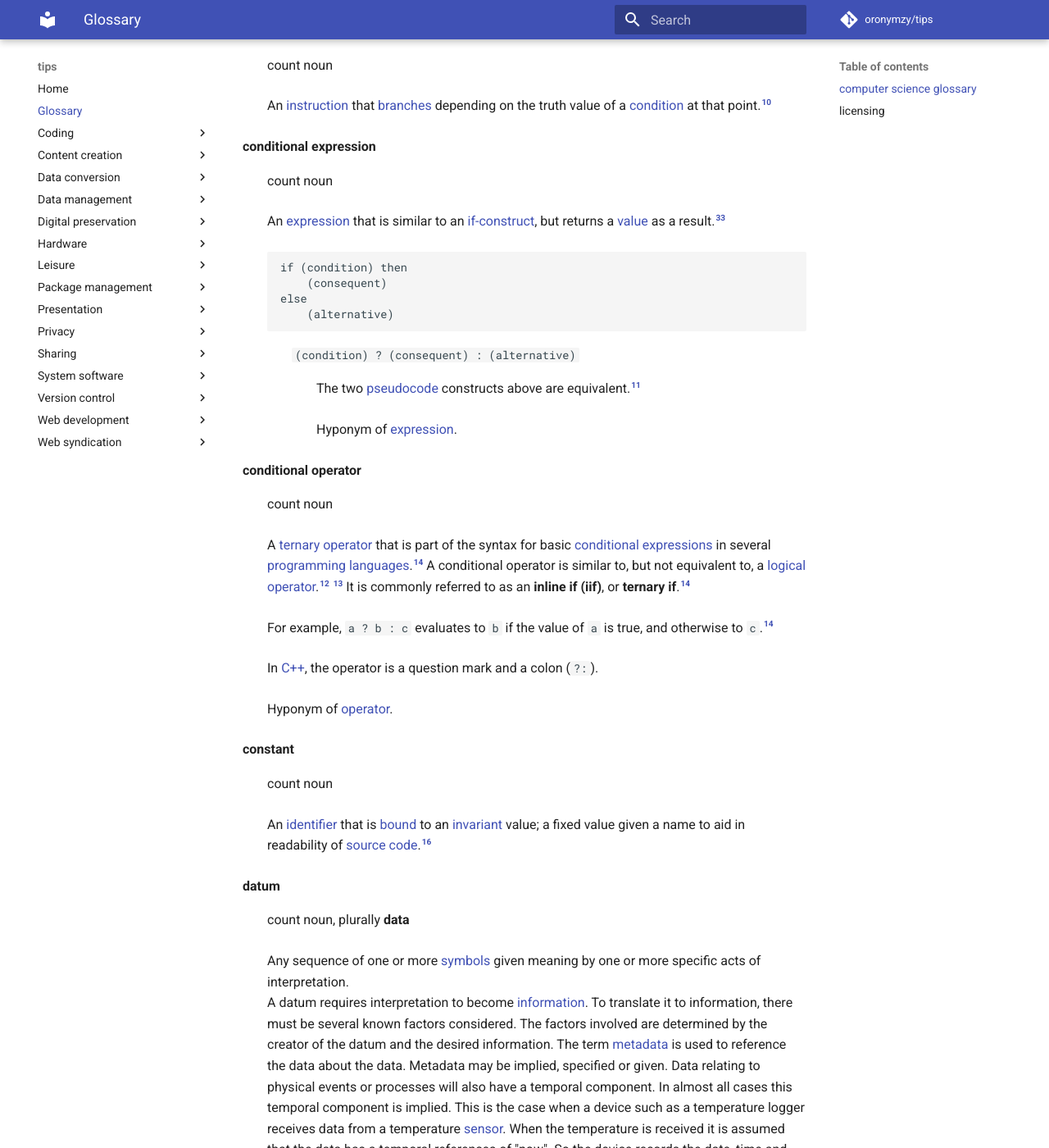
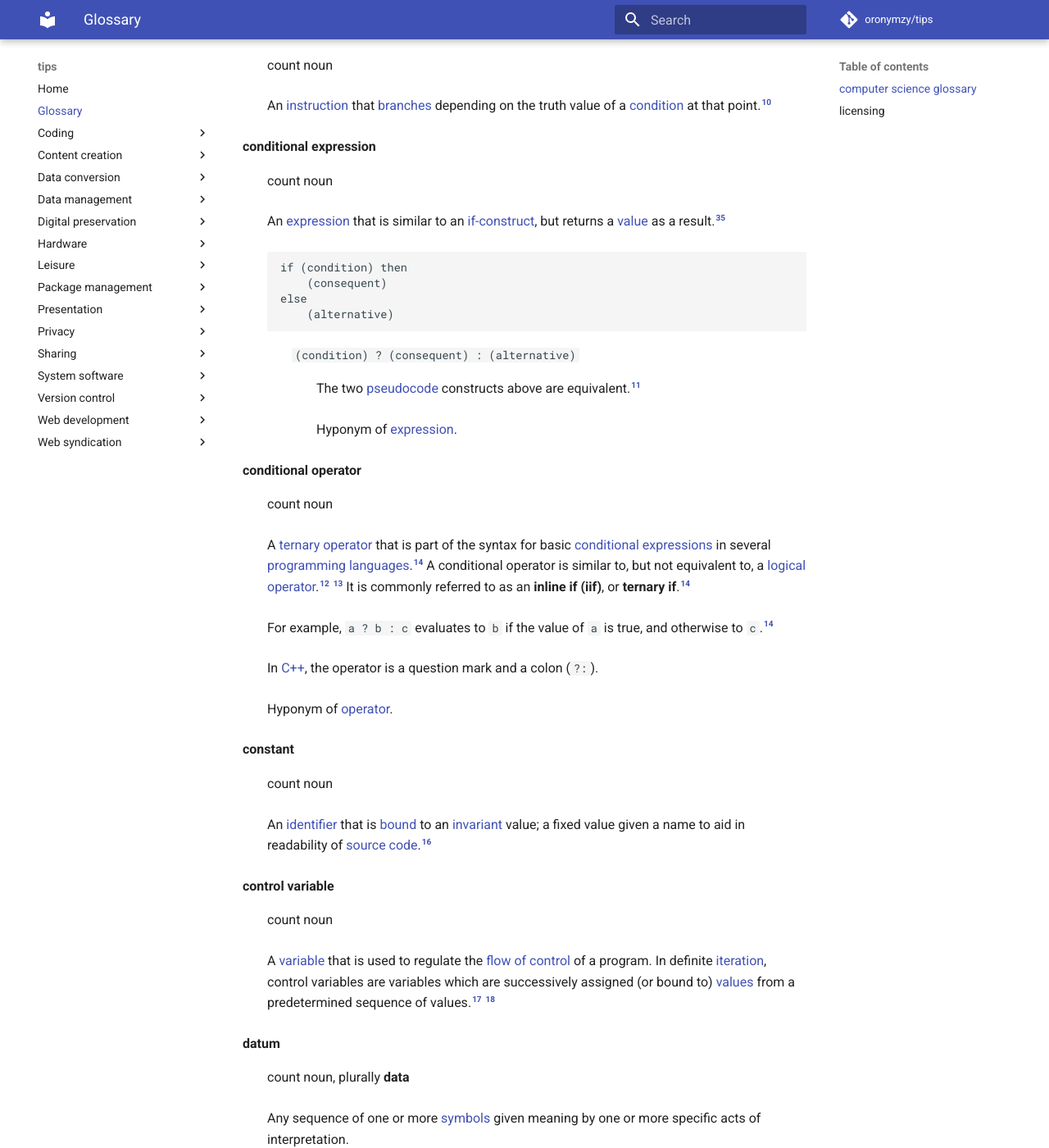
Before and after one commit to oronymzy/tips, an MkDocs documentation site: the page built from docs/glossry.md, in a window 1280 px wide and 1400 px high, scrolled down 2917 px. Shown: the whole window at 82% size. Built offline with MkDocs 1.6.1 and Material for MkDocs 9.7.7, drawn with Linux system fonts in a browser that asks for light colours; comment, search, counter and statistics services are not loaded; some of the changed text lies outside the part shown.

Commit message:
Add 'control variable' concept, add list item
Add 'control variable' concept, with footnotes.
Add 'Control variable (programming)'
unordered list item with hyperlinks in 'licensing' section.

```diff
--- a/docs/glossry.md
+++ b/docs/glossry.md
@@ -85,6 +85,10 @@ else
 **constant** {: #constantdef }
 : count noun
 : An [identifier](https://en.wiktionary.org/wiki/identifier) that is [bound](https://en.wiktionary.org/wiki/bound) to an [invariant](https://en.wiktionary.org/wiki/invariant) value; a fixed value given a name to aid in readability of [source code](https://en.wiktionary.org/wiki/source_code).[^constantdef-note1]
+
+**control variable** {: #controlvariabledef }
+: count noun
+: A [variable](https://en.wikipedia.org/wiki/Variable_(computer_science)) that is used to regulate the [flow of control](https://en.wikipedia.org/wiki/Control_flow) of a program. In definite [iteration](#iterationdef), control variables are variables which are successively assigned (or bound to) [values](#valuedef) from a predetermined sequence of values.[^controlvariabledef1] [^controlvariabledef-note1]
 
 **datum** {: #datumdef }
 : count noun, plurally **data**
@@ -311,6 +315,7 @@ A type of selection control mechanism used to allow the value of a [variable](ht
 - [Conditional (computer programming)§If–then–else expressions](https://en.wikipedia.org/w/index.php?title=Conditional_(computer_programming)&oldid=882062344#If%E2%80%93then%E2%80%93else_expressions)
 - [Conditional operator](https://en.wikipedia.org/w/index.php?title=Conditional_operator&oldid=846889637)
 - [Control flow§Loops](https://en.wikipedia.org/w/index.php?title=Control_flow&oldid=882692944#Loops)
+- [Control variable (programming)](https://en.wikipedia.org/w/index.php?title=Control_variable_(programming)&oldid=868177931)
 - [Data (computing)](https://en.wikipedia.org/w/index.php?title=Data_(computing)&oldid=881080086)
 - [Data type](https://en.wikipedia.org/w/index.php?title=Data_type&oldid=879519751)
 - [Entity](https://en.wikipedia.org/w/index.php?title=Entity&oldid=880867147)
@@ -366,6 +371,8 @@ on Wiktionary, with changes made.
 [^conditionaloperatordef-note2]: This definition is based on a definition from [Wikipedia](https://en.wikipedia.org/wiki/%3F:).
 [^conditiondef-note1]: This definition is based on definitions from [Wiktionary](https://en.wiktionary.org/wiki/condition) and [Wikipedia](https://en.wikipedia.org/wiki/Conditional_(computer_programming)).
 [^constantdef-note1]: This definition is the same as [Wiktionary's definition](https://en.wiktionary.org/wiki/constant).
+[^controlvariabledef1]: Watt, David A. (2004). *Programming Language Design Concepts.* Wiley. pp. 84–85.
+[^controlvariabledef-note1]: This definition is based on [Wikipedia's definition](https://en.wikipedia.org/wiki/Control_variable_(programming)).
 [^datatypedef1]: [type](http://foldoc.org/type) at the *[Free On-line Dictionary of Computing](https://en.wikipedia.org/wiki/Free_On-line_Dictionary_of_Computing)*
 [^datatypedef2]: [Shaffer, C. A. (2011). *Data Structures & Algorithm Analysis in C++* (3rd ed.). Mineola, NY: Dover. 1.2. [ISBN](https://en.wikipedia.org/wiki/International_Standard_Book_Number) [978-0-486-48582-9](https://en.wikipedia.org/wiki/Special:BookSources/978-0-486-48582-9).
 [^datatypedef-note1]: This definition is based on [Wikipedia's definition](https://en.wikipedia.org/wiki/Data_type).
```
